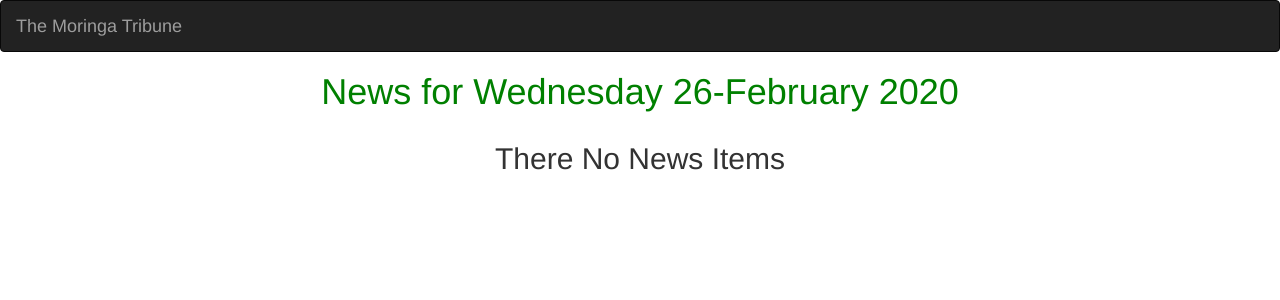
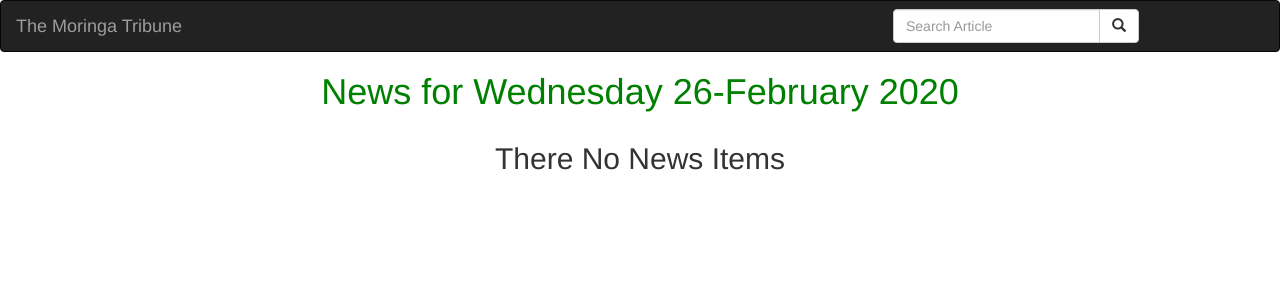
Before and after one commit to benowino7/django, a Django app: page / in a window 1280 px wide. Shown: the top 300 px of the page. Run offline with Django 3.2, Linux system fonts and the light colour scheme; some libraries are stand-ins or nearby versions.

Commit message:
created a search template file responsible for dispaying seached news articles

```diff
--- a/news/templates/navbar.html
+++ b/news/templates/navbar.html
@@ -14,6 +14,21 @@
                 <a href="{% url 'newsToday' %}" class="navbar-brand">The Moringa Tribune</a>
 
             </div>
+            <!-- adding a serch form -->
+            <div class="col-sm-4 col-md-4 navbar-right">
+
+                <form class="navbar-form" role="search" action="{% url 'search_results' %}">
+
+                  <div class="input-group">
+                    <input type="text" class="form-control" placeholder="Search Article" name="article">
+                    <div class="input-group-btn">
+                      <button class="btn btn-default" type="submit"><i class="glyphicon glyphicon-search"></i></button>
+                    </div>
+                  </div>
+
+                </form>
+              </div>
+              <!-- serch ends -->
 
         </div>
 
--- a/news/urls.py
+++ b/news/urls.py
@@ -3,5 +3,7 @@ from . import views
 
 urlpatterns=[
     url(r'^$',views.news_of_day,name='newsToday'),
-    url(r'^archives/(\d{4}-\d{2}-\d{2})/$',views.past_days_news,name = 'pastNews')
+    url(r'^archives/(\d{4}-\d{2}-\d{2})/$',views.past_days_news,name = 'pastNews'),
+    url(r'^search/', views.search_results, name='search_results'),
+
 ]
--- a/news/views.py
+++ b/news/views.py
@@ -30,3 +30,16 @@ def past_days_news(request, past_date):
 
     news = Article.days_news(date)
     return render(request, 'all-news/past-news.html',{"date": date,"news":news})
+
+def search_results(request):
+
+    if 'article' in request.GET and ["article"]:
+        search_term = request.GET.get("article")
+        searched_articles = Article.search_by_title(sear_term)
+        message = f"{sear_term}"
+
+        return render(request, 'all-news/search.html', {"message":message,"articles":searched_articles})
+
+    else:
+        message = "You haven't searched for any term"
+        return render(request, 'all-news/search.html',{"message":message})
```
Also changed, not shown: news/models.py (+8 -4 lines), news/templates/all-news/search.html (added, +25 -0 lines).
